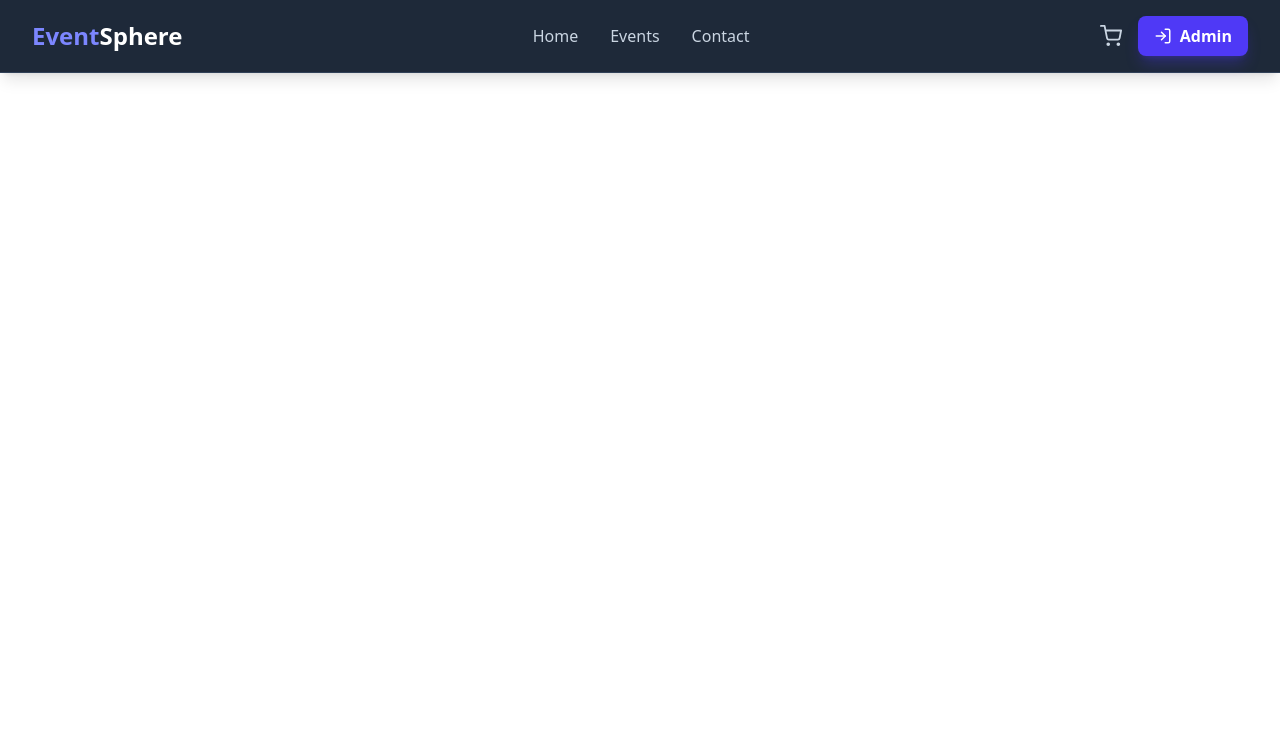
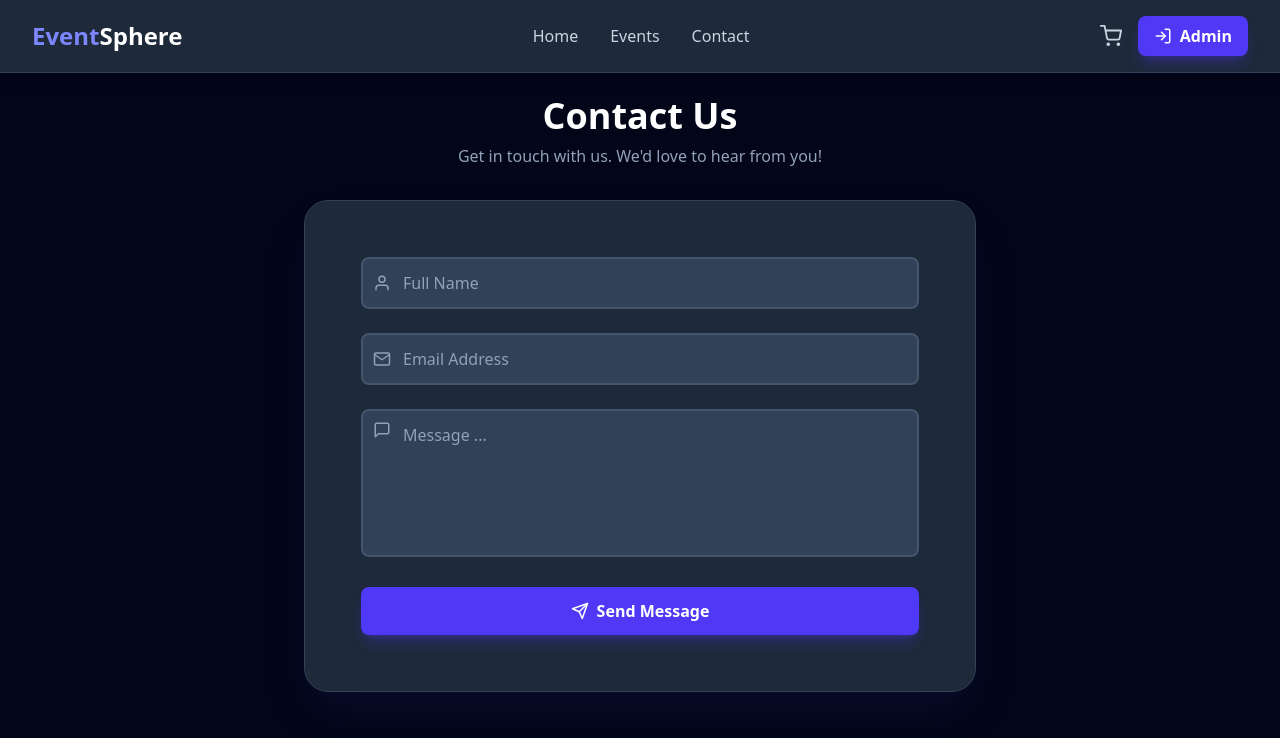
Before and after one commit to Ahlam201601/application_Evenements, a React (Vite) app: page /contact in a window 1280 px wide. Shown: the top 738 px of the page. Built offline with nearby package versions, Linux system fonts and the light colour scheme.

Commit message:
Validate the fields and message for success

```diff
--- a/src/App.jsx
+++ b/src/App.jsx
@@ -8,6 +8,7 @@ import Events from './pages/Events';
 import Navbar from './components/Navbar';
 import Checkout from './pages/Checkout';
 import Login from './pages/admin/Login';
+import Contact from './pages/Contact';
 
 
 
@@ -32,6 +33,7 @@ function AppContent() {
         <Route path='/events' element={<Events/>}/>
         <Route path='/checkout' element={<Checkout/>} />
         <Route path='/Login' element={<Login/>} />
+        <Route path='/contact' element={<Contact/>} />
 
       </Routes>
     </>
--- a/src/pages/Contact.jsx
+++ b/src/pages/Contact.jsx
@@ -1,7 +1,145 @@
-import React from 'react'
+import { useState } from "react";
+import { FiUser, FiMail, FiMessageSquare, FiSend } from "react-icons/fi";
+import toast from "react-hot-toast";
 
 export default function Contact() {
+  const [form, setForm] = useState({
+    name: "",
+    email: "",
+    message: "",
+  });
+
+  const [errors, setErrors] = useState({});
+
+  const validateEmail = (email) => {
+    const regex = /^[^\s@]+@[^\s@]+\.[^\s@]+$/;
+    return regex.test(email);
+  };
+
+  const handleSubmit = (e) => {
+    e.preventDefault();
+    const newErrors = {};
+
+    // Validate name
+    if (!form.name.trim()) {
+      newErrors.name = "Name is required";
+    }
+
+    // Validate email
+    if (!form.email.trim()) {
+      newErrors.email = "Email is required";
+    } else if (!validateEmail(form.email)) {
+      newErrors.email = "Please enter a valid email";
+    }
+
+    // Validate message
+    if (!form.message.trim()) {
+      newErrors.message = "Message is required";
+    }
+
+    setErrors(newErrors);
+
+    // If no errors, submit
+    toast.success("✅ Message sent successfully!");
+
+      // Reset form
+      setForm({ name: "", email: "", message: "" });
+
+  };
+
   return (
-    <div>Contact</div>
-  )
+    <div className="min-h-screen bg-slate-950 pt-24 pb-12 px-4">
+      <div className="max-w-2xl mx-auto">
+
+        {/* HEADER */}
+        <div className="text-center mb-8">
+          <h1 className="text-3xl sm:text-4xl font-bold text-white mb-2">
+            Contact Us
+          </h1>
+          <p className="text-slate-400">
+            Get in touch with us. We'd love to hear from you!
+          </p>
+        </div>
+
+        {/* CONTACT FORM */}
+        <div className="bg-gray-800 border border-slate-700 rounded-3xl p-10 sm:p-14 shadow-2xl shadow-indigo-900/20 max-w-3xl mx-auto">
+          <form onSubmit={handleSubmit} className="space-y-6">
+
+            {/* NAME */}
+            <div>
+
+              <div className="relative">
+                <FiUser className="absolute left-3 top-1/2 -translate-y-1/2 text-slate-400" size={18} />
+                <input
+                  type="text"
+                  placeholder="Full Name "
+                  className={`w-full bg-slate-700 text-white placeholder-slate-400 border-2 rounded-lg pl-10 pr-4 py-3 focus:outline-none transition-colors ${
+                    errors.name
+                      ? "border-red-500 focus:border-red-500"
+                      : "border-slate-600 focus:border-indigo-500"
+                  }`}
+                  value={form.name}
+                  onChange={(e) => setForm({ ...form, name: e.target.value })}
+                />
+              </div>
+              {errors.name && (
+                <p className="text-red-400 text-sm mt-1">{errors.name}</p>
+              )}
+            </div>
+
+            {/* EMAIL */}
+            <div>
+              <div className="relative">
+                <FiMail className="absolute left-3 top-1/2 -translate-y-1/2 text-slate-400" size={18} />
+                <input
+                  type="email"
+                  placeholder="Email Address"
+                  className={`w-full bg-slate-700 text-white placeholder-slate-400 border-2 rounded-lg pl-10 pr-4 py-3 focus:outline-none transition-colors ${
+                    errors.email
+                      ? "border-red-500 focus:border-red-500"
+                      : "border-slate-600 focus:border-indigo-500"
+                  }`}
+                  value={form.email}
+                  onChange={(e) => setForm({ ...form, email: e.target.value })}
+                />
+              </div>
+              {errors.email && (
+                <p className="text-red-400 text-sm mt-1">{errors.email}</p>
+              )}
+            </div>
+
+            {/* MESSAGE */}
+            <div>
+              <div className="relative">
+                <FiMessageSquare className="absolute left-3 top-3 text-slate-400" size={18} />
+                <textarea
+                  placeholder="Message ..."
+                  rows="5"
+                  className={`w-full bg-slate-700 text-white placeholder-slate-400 border-2 rounded-lg pl-10 pr-4 py-3 focus:outline-none transition-colors resize-none ${
+                    errors.message
+                      ? "border-red-500 focus:border-red-500"
+                      : "border-slate-600 focus:border-indigo-500"
+                  }`}
+                  value={form.message}
+                  onChange={(e) => setForm({ ...form, message: e.target.value })}
+                />
+              </div>
+              {errors.message && (
+                <p className="text-red-400 text-sm mt-1">{errors.message}</p>
+              )}
+            </div>
+
+            {/* SUBMIT BUTTON */}
+            <button
+              type="submit"
+              className="w-full bg-indigo-600 hover:bg-indigo-700 text-white py-3 rounded-lg font-semibold shadow-lg shadow-indigo-600/30 transition-all duration-300 flex items-center justify-center gap-2"
+            >
+              <FiSend size={18} />
+              Send Message
+            </button>
+          </form>
+        </div>
+      </div>
+    </div>
+  );
 }
--- a/src/pages/admin/Login.jsx
+++ b/src/pages/admin/Login.jsx
@@ -15,14 +15,14 @@ const Login = ({ onLogin }) => {
     let hasError = false;
 
     if (!email.trim()) {
-      setEmailError("L'email est requis !");
+      setEmailError("Email is required!");
       hasError = true;
     } else {
       setEmailError("");
     }
 
     if (!password.trim()) {
-      setPasswordError("Le mot de passe est requis !");
+      setPasswordError("Password is required!");
       hasError = true;
     } else {
       setPasswordError("");
@@ -31,28 +31,30 @@ const Login = ({ onLogin }) => {
     if (hasError) return;
 
     if (onLogin(email, password)) {
-      toast.success("Connexion réussie !");
+      toast.success("Login successful!");
       navigate("/admin");
     } else {
-      toast.error("Email ou mot de passe incorrect");
+      toast.error("Incorrect email or password");
     }
   };
 
   return (
-    <div className="min-h-screen flex items-center justify-center px-6 bg-linear-to-br bg-gray-100">
+    <div className="min-h-screen flex items-center justify-center px-6 bg-gray-100">
       <div className="w-full max-w-md bg-slate-900/80 border border-white/10 backdrop-blur-xl shadow-2xl rounded-2xl p-8">
+
         {/* HEADER */}
         <div className="text-center mb-8">
           <h1 className="text-white text-2xl font-bold mb-1">
             🗂️ EventSphere Admin
           </h1>
           <p className="text-slate-400 text-sm">
-            Connectez-vous pour continuer
+            Login to continue
           </p>
         </div>
 
         {/* FORM */}
         <form onSubmit={handleSubmit} className="space-y-5">
+
           {/* EMAIL */}
           <div>
             <label className="text-white/90 font-semibold text-sm block mb-1">
@@ -68,7 +70,7 @@ const Login = ({ onLogin }) => {
                 if (e.target.value.trim()) setEmailError("");
               }}
               onBlur={(e) => {
-                if (!e.target.value.trim()) setEmailError("L'email est requis !");
+                if (!e.target.value.trim()) setEmailError("Email is required!");
               }}
             />
             {emailError && (
@@ -81,7 +83,7 @@ const Login = ({ onLogin }) => {
           {/* PASSWORD */}
           <div>
             <label className="text-white/90 font-semibold text-sm block mb-1">
-              Mot de passe
+              Password
             </label>
             <input
               type="password"
@@ -94,7 +96,7 @@ const Login = ({ onLogin }) => {
               }}
               onBlur={(e) => {
                 if (!e.target.value.trim())
-                  setPasswordError("Le mot de passe est requis !");
+                  setPasswordError("Password is required!");
               }}
             />
             {passwordError && (
@@ -109,7 +111,7 @@ const Login = ({ onLogin }) => {
             type="submit"
             className="w-full bg-indigo-500 hover:bg-indigo-600 transition text-white font-semibold py-3 rounded-xl mt-2"
           >
-            Se connecter
+            Login
           </button>
         </form>
       </div>
```
